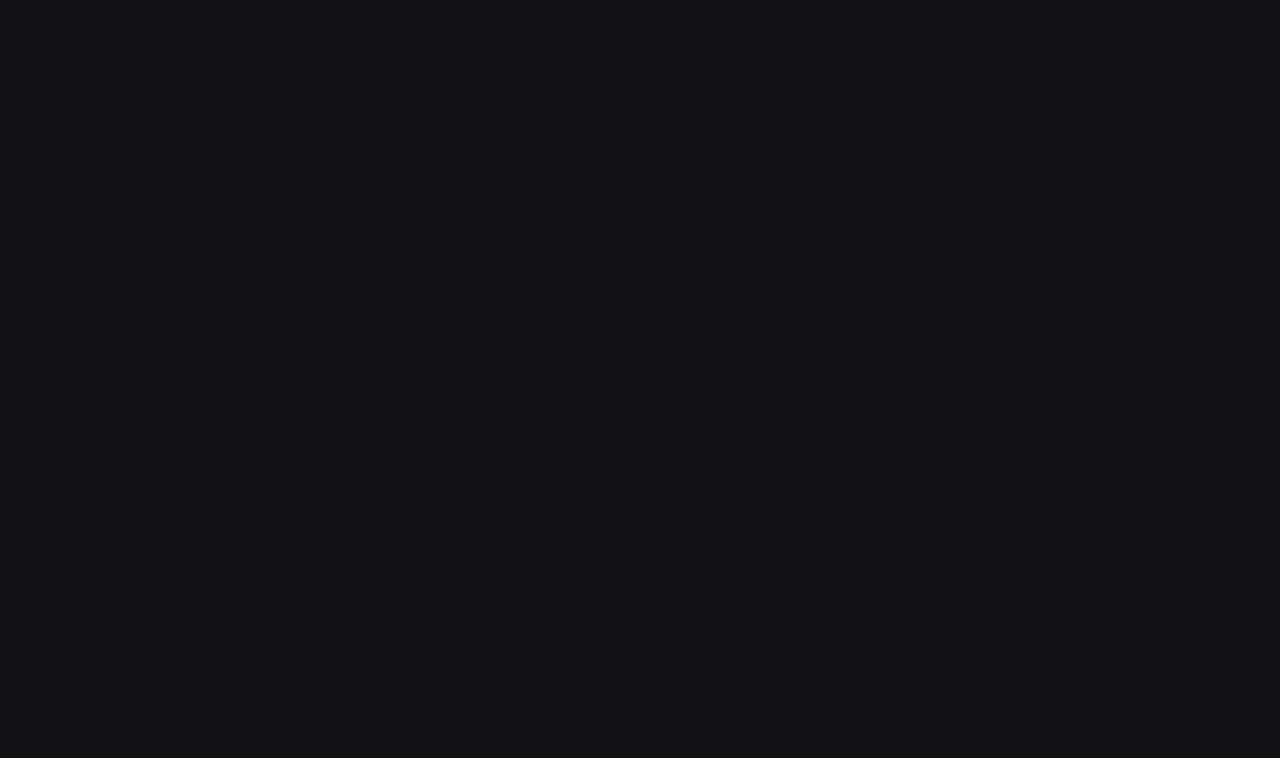
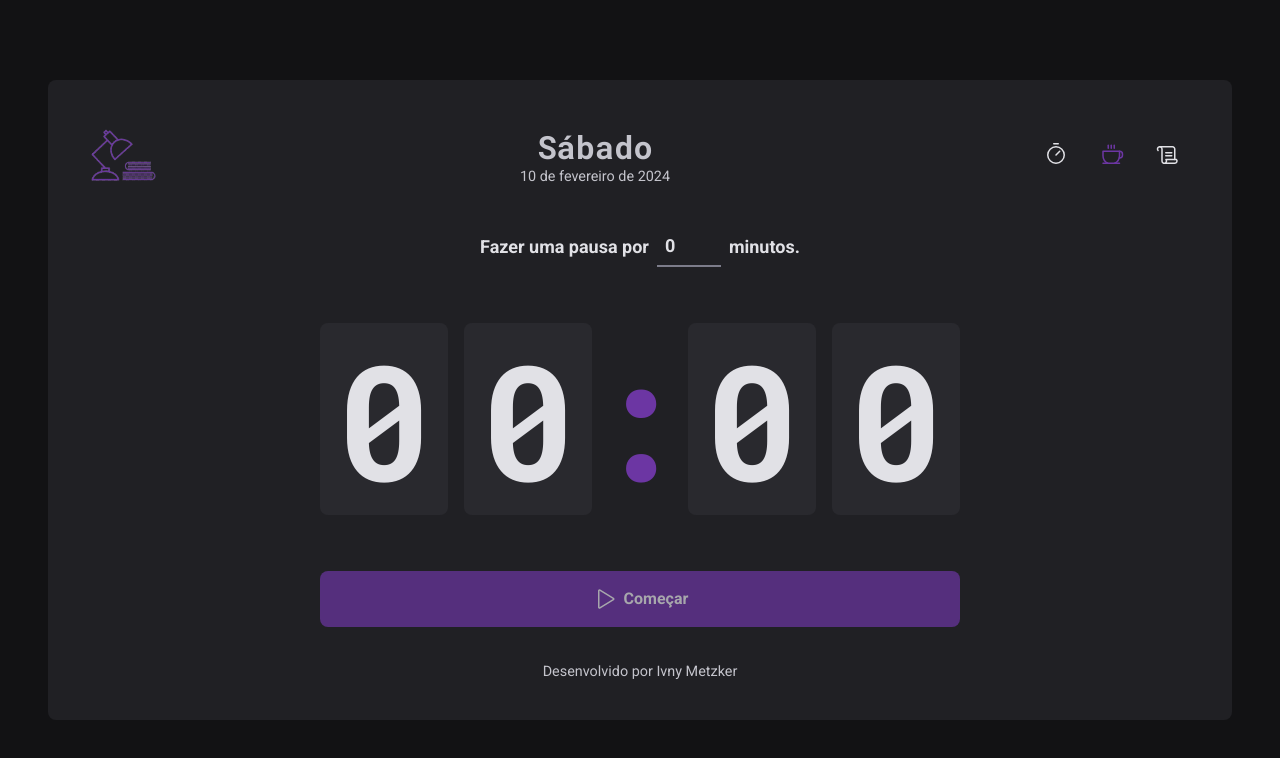
Before and after one commit to iMetzker/pomo-app, a React (Vite) app: page /coffee-break in a window 1280 px wide. Before the commit this address had no page. Shown: the top 758 px of the page. Built offline with nearby package versions, Linux system fonts and the light colour scheme.

Commit message:
feat: adding cycle coffee break and deleting cycle on history

```diff
--- a/src/Router.tsx
+++ b/src/Router.tsx
@@ -2,6 +2,7 @@
 import { Home } from "./pages/Home";
 import { History } from "./pages/History";
 import { DefaultLayout } from "./layouts/DefaultLayout";
+import { CoffeeBreak } from "./pages/CoffeeBreak";
 
 export function Router() {
   return (
@@ -9,6 +10,7 @@
       <Route path="/" element={<DefaultLayout />}>
         <Route path="/" element={<Home />} />
         <Route path="/history" element={<History />} />
+        <Route path="/coffee-break" element={<CoffeeBreak />} />
       </Route>
     </Routes>
   );
--- a/src/contexts/CyclesContext.tsx
+++ b/src/contexts/CyclesContext.tsx
@@ -27,6 +27,7 @@
   setSecondsPassed: (seconds: number) => void;
   createNewCycle: (data: CreateCycleData) => void;
   interruptCurrentCycle: () => void;
+  deleteCycle: (cycleIdToDelete: string) => void;
 }
 
 export const CyclesContext = createContext({} as CyclesContextType);
@@ -42,6 +43,11 @@
 
   function setSecondsPassed(seconds: number) {
     setAmountSecondsPassed(seconds);
+  }
+
+  function deleteCycle(cycleIdToDelete: string) {
+    const updatedCycles = cycles.filter((cycle) => cycle.id !== cycleIdToDelete);
+    setCycles(updatedCycles);
   }
 
   function markCurrentCycleAsFinished() {
@@ -67,8 +73,6 @@
     setCycles((state) => [...state, newCycle]);
     setActiveCycleId(newCycle.id);
     setAmountSecondsPassed(0);
-
-    // reset();
   }
 
   function interruptCurrentCycle() {
@@ -89,6 +93,7 @@
     <CyclesContext.Provider
       value={{
         cycles,
+        deleteCycle,
         activeCycle,
         activeCycleId,
         markCurrentCycleAsFinished,
--- /dev/null
+++ b/src/pages/CoffeeBreak/components/CycleBreak/index.tsx
@@ -0,0 +1,30 @@
+import { FormContainer, MinutesAmountInput } from "../../../Home/components/NewCycleForm/style";
+import { useContext } from "react";
+import { CyclesContext } from "../../../../contexts/CyclesContext";
+import { useFormContext } from "react-hook-form";
+
+export function CycleBreak() {
+  const { activeCycle } = useContext(CyclesContext);
+  const { register } = useFormContext();
+
+  return (
+    <>
+      <FormContainer>
+
+        <label htmlFor="minutesAmout">Fazer uma pausa por</label>
+        <MinutesAmountInput
+          id="minutesAmout"
+          type="number"
+          step={5}
+          min={5}
+          max={60}
+          placeholder="00"
+          {...register("minutesAmount", { valueAsNumber: true })}
+          disabled={!!activeCycle}
+        />
+
+        <span>minutos.</span>
+      </FormContainer>
+    </>
+  );
+}
--- /dev/null
+++ b/src/pages/CoffeeBreak/index.tsx
@@ -0,0 +1,75 @@
+import { HandPalm, Play } from "phosphor-react";
+import {
+  Homecontainer,
+  StartCountdownButton,
+  StopCountdownButton,
+} from "../Home/styles";
+import { useContext } from "react";
+import { CountDown } from "../Home/components/Countdown";
+import { CycleBreak } from "./components/CycleBreak";
+import { FormProvider, useForm } from "react-hook-form";
+import { zodResolver } from "@hookform/resolvers/zod";
+import * as zod from "zod";
+import { CyclesContext } from "../../contexts/CyclesContext";
+
+const newCicleFormValidationSchema = zod.object({
+  task: zod.string().min(1, "Coffee Break"),
+  minutesAmount: zod
+    .number()
+    .min(5, "O ciclo precisa ter no mínimo 5 minutos")
+    .max(60, "O ciclo precisa ter no máximo 60 minutos"),
+});
+
+type NewCycleFormData = zod.infer<typeof newCicleFormValidationSchema>;
+
+export function CoffeeBreak() {
+  const { activeCycle, createNewCycle, interruptCurrentCycle } =
+    useContext(CyclesContext);
+
+  const newCycleForm = useForm<NewCycleFormData>({
+    resolver: zodResolver(newCicleFormValidationSchema),
+    defaultValues: {
+      task: "Coffee Break",
+      minutesAmount: 0,
+    },
+  });
+
+  const { handleSubmit, watch, reset } = newCycleForm;
+
+  function handleCreateNewCycle(data: NewCycleFormData) {
+    createNewCycle(data);
+    reset();
+  }
+
+  const minutes = watch("minutesAmount");
+  const isSubmitDisabled = !minutes;
+
+  return (
+    <Homecontainer>
+      <form onSubmit={handleSubmit(handleCreateNewCycle)} action="">
+        {activeCycle && (
+          <>
+            <h1>{activeCycle?.task}</h1>
+          </>
+        )}
+
+        <FormProvider {...newCycleForm}>
+          <CycleBreak />
+        </FormProvider>
+        <CountDown />
+
+        {activeCycle ? (
+          <StopCountdownButton onClick={interruptCurrentCycle} type="button">
+            <HandPalm size={24} />
+            Interromper
+          </StopCountdownButton>
+        ) : (
+          <StartCountdownButton disabled={isSubmitDisabled} type="submit">
+            <Play size={24} />
+            Começar
+          </StartCountdownButton>
+        )}
+      </form>
+    </Homecontainer>
+  );
+}
--- a/src/pages/History/index.tsx
+++ b/src/pages/History/index.tsx
@@ -3,9 +3,11 @@
 import ptBR from "date-fns/locale/pt-BR";
 import { HistoryContainer, HistoryList, Status } from "./styles";
 import { CyclesContext } from "../../contexts/CyclesContext";
+import { Trash } from "phosphor-react";
+
 
 export function History() {
-  const { cycles } = useContext(CyclesContext);
+  const { cycles, deleteCycle } = useContext(CyclesContext);
 
   return (
     <HistoryContainer>
@@ -19,6 +21,7 @@
               <th>Duração</th>
               <th>Início</th>
               <th>Status</th>
+              <th></th>
             </tr>
           </thead>
 
@@ -28,10 +31,12 @@
                 <tr key={cycle.id}>
                   <td>{cycle.task}</td>
                   <td>{cycle.minutesAmount} minutos</td>
-                  <td>{formatDistanceToNow(cycle.startDate, {
-                    addSuffix: true,
-                    locale: ptBR,
-                  })}</td>
+                  <td>
+                    {formatDistanceToNow(cycle.startDate, {
+                      addSuffix: true,
+                      locale: ptBR,
+                    })}
+                  </td>
                   <td>
                     {cycle.finishedDate && (
                       <Status statusColor="green">Concluído</Status>
@@ -43,6 +48,11 @@
                       <Status statusColor="yellow">Em andamento</Status>
                     )}
                   </td>
+                  <td>
+                    <button onClick={() => deleteCycle(cycle.id)} title="Deletar ciclo">
+                      <Trash size={24} />
+                    </button>
+                  </td>
                 </tr>
               );
             })}
--- a/src/pages/History/styles.ts
+++ b/src/pages/History/styles.ts
@@ -58,17 +58,27 @@
         padding-right: 1.5rem;
       }
     }
+
+    button {
+      border: none;
+      background-color: transparent;
+      cursor: pointer;
+
+      svg {
+        color: ${(props) => props.theme["purple-400"]};
+      }
+    }
   }
 `;
 
 const STATUS_COLORS = {
-  yellow: 'yellow-500',
-  green: 'purple-400',
-  red: 'red-500',
-}
+  yellow: "yellow-500",
+  green: "purple-400",
+  red: "red-500",
+};
 
 interface StatusProps {
-  statusColor: keyof typeof STATUS_COLORS
+  statusColor: keyof typeof STATUS_COLORS;
 }
 
 export const Status = styled.span<StatusProps>`
@@ -77,10 +87,11 @@
   gap: 0.5rem;
 
   &::before {
-    content: '';
+    content: "";
     width: 0.5rem;
     height: 0.5rem;
     border-radius: 50%;
-    background-color: ${props => props.theme[STATUS_COLORS[props.statusColor]]};
+    background-color: ${(props) =>
+      props.theme[STATUS_COLORS[props.statusColor]]};
   }
 `;
```
